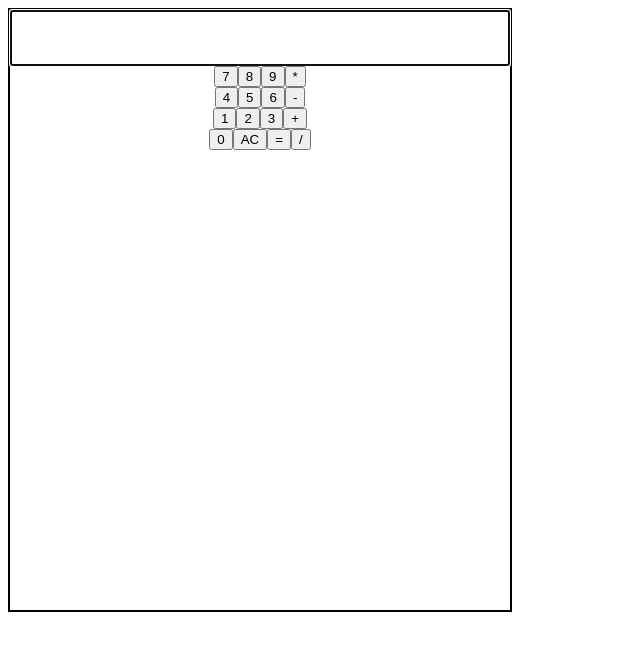
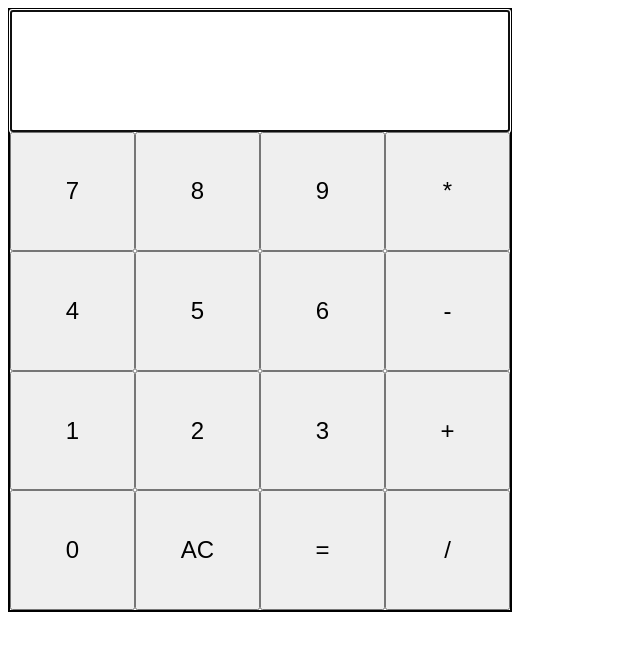
Before and after one commit to Murfew/Calculator, a plain HTML site: page index.html in a window 1280 px wide. Shown: the whole page, without its empty margins (0-640 px from the left). Drawn offline with Linux system fonts and the light colour scheme.

Commit message:
Finished up some CSS

```diff
--- a/styles.css
+++ b/styles.css
@@ -9,10 +9,17 @@ body {
 .row {
     display: flex;
     justify-content: center;
+    flex-grow: 1;
+}
+
+button {
+    flex-grow: 1;
+    font-size: 24px;
+    flex-basis: 25%;
 }
 
 input {
-    height: 50px;
-    font-size: 50px;
     text-align: right;
+    flex-basis: 5%;
+    font-size: 7vh;
 }
```
